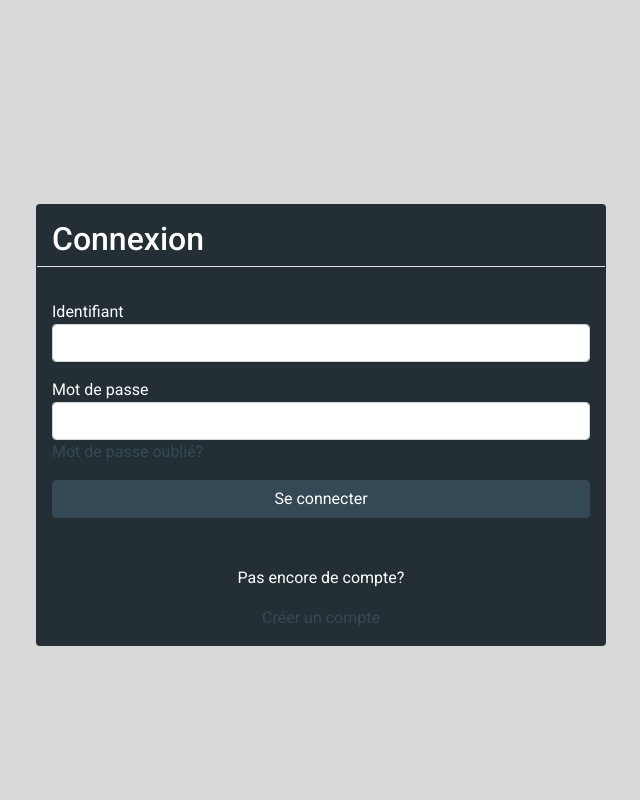
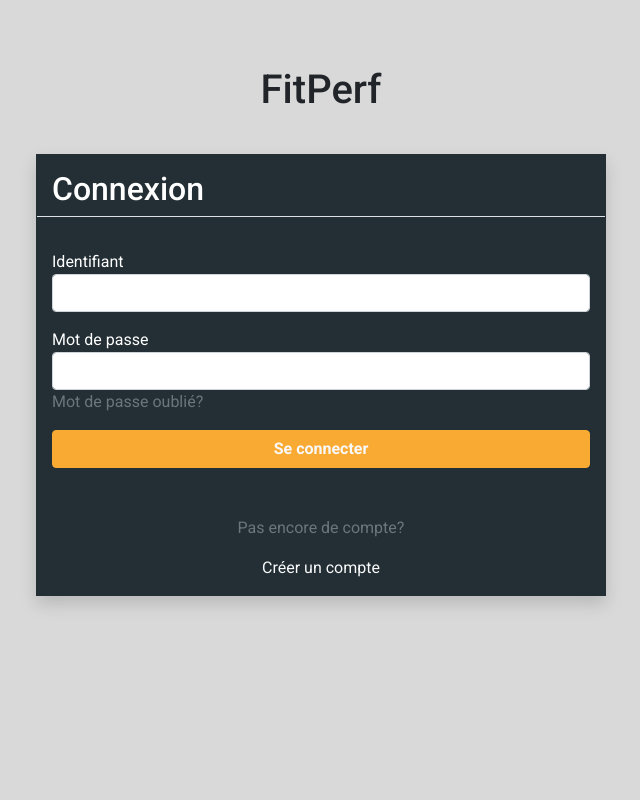
Before and after one commit to JN-Lab/fitperf, a Django app: page /authentification/login/ in a window 1280 px wide. Shown: the whole page, without its empty margins (319-959 px from the left). Run offline with Django 3.2, Linux system fonts and the light colour scheme; some libraries are stand-ins or nearby versions.

Commit message:
Adapted auth app o on new colors

```diff
--- a/fitperf/authentification/templates/authentification/login.html
+++ b/fitperf/authentification/templates/authentification/login.html
@@ -4,8 +4,11 @@
 {% block content %}
 {% load static %}
     <main class="container h-100">
-        <section class="row h-100 align-items-center justify-content-center">
-            <div class="col-sm-12 col-md-10 col-lg-8 col-xl-6 bg-dark text-white rounded p-3">
+        <section class="row h-75 align-items-center justify-content-center">
+            <div class="col-12 text-center">
+                <h1>FitPerf</h1>
+            </div>
+            <div class="col-sm-12 col-md-10 col-lg-8 col-xl-6 bg-dark text-white shadow p-3">
                 <div class="row">
                     <div class="col-12 border-bottom">
                         <h2>Connexion</h2>
@@ -25,14 +28,14 @@
                         <div class="form-group">
                             {{ login_form.password.label }}
                             {{ login_form.password }}
-                            <a class="" href="{% url 'authentification:password_forgotten' %}">Mot de passe oublié?</a>
+                            <a class="text-muted" href="{% url 'authentification:password_forgotten' %}">Mot de passe oublié?</a>
                         </div>
-                        <button type="submit" class="btn btn-block btn-primary">Se connecter</button>
+                        <button type="submit" class="btn btn-block btn-secondary text-light font-weight-bold">Se connecter</button>
                     </form>
                     <div class="w-100"></div>
                     <div class="col-12 text-center mt-5">
-                        <p>Pas encore de compte?</p>
-                        <a class="" href="{% url 'authentification:register' %}">Créer un compte</a>
+                        <p class="text-muted">Pas encore de compte?</p>
+                        <a class="text-light" href="{% url 'authentification:register' %}">Créer un compte</a>
                     </div>
                 </div>
             </div>
```
Also changed, not shown: fitperf/authentification/templates/authentification/password_reset_mail.html (+5 -2 lines), fitperf/authentification/templates/authentification/password_reset_new.html (+5 -2 lines), fitperf/authentification/templates/authentification/register.html (+5 -2 lines).
